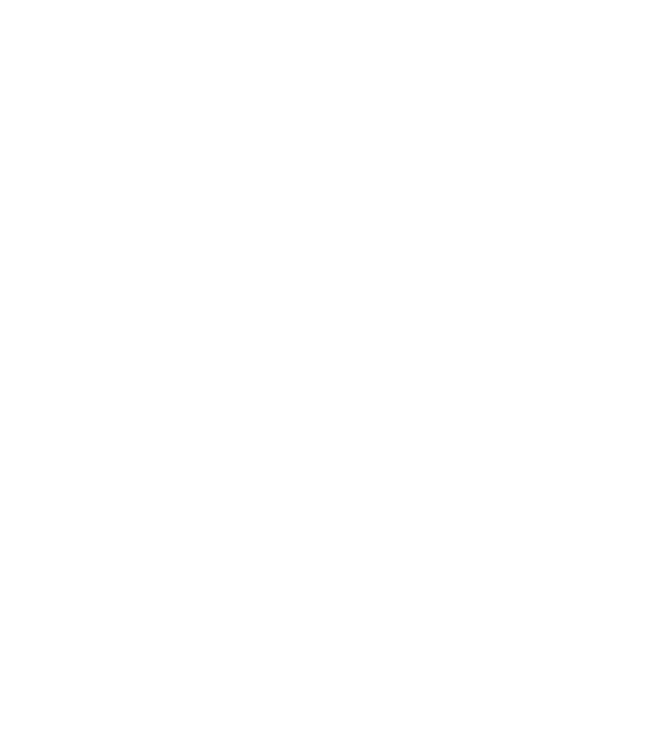
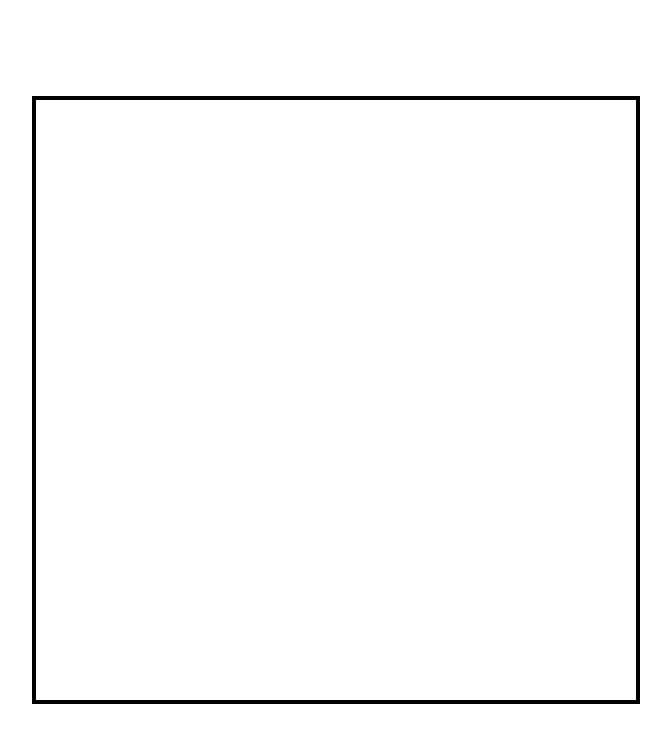
Before and after one commit to Ledjan-s-TOP-projects/The-Odin-Project-Etch-a-Sketch, a plain HTML site: page index.html in a window 1280 px wide. Shown: the whole page, without its empty margins (304-975 px from the left). Drawn offline with Linux system fonts and the light colour scheme.

Commit message:
Container of the grid completed

```diff
--- a/index.html
+++ b/index.html
@@ -7,6 +7,7 @@
     <title>Etch-a-Sketch</title>
   </head>
   <body>
+    <div class="container"></div>
     <script src="script.js"></script>
   </body>
 </html>
--- a/script.js
+++ b/script.js
@@ -0,0 +1,18 @@
+//Create a div container on the HTML file
+//query the container div
+//Create a 16X16 grid of square divs
+//Use flexbox to arrange the divs as a grid
+//Use CSS to style them
+
+const container = document.querySelector(".container");
+
+// function createGrid(number) {
+//   const numberOfCells = number * number;
+//   for (let i = 0; i < numberOfCells; i++) {
+//     document.createElement("div");
+//     div.setAttribute("class", "cell");
+//     return div;
+//   }
+// }
+
+// const gridSize = createGrid(16);
--- a/styles.css
+++ b/styles.css
@@ -0,0 +1,15 @@
+body {
+  margin: 0;
+  padding: 0;
+  box-sizing: border-box;
+  display: flex;
+  justify-content: center;
+  align-items: center;
+  height: 100vh;
+}
+
+.container {
+  border: solid 4px black;
+  width: 600px;
+  height: 600px;
+}
```
